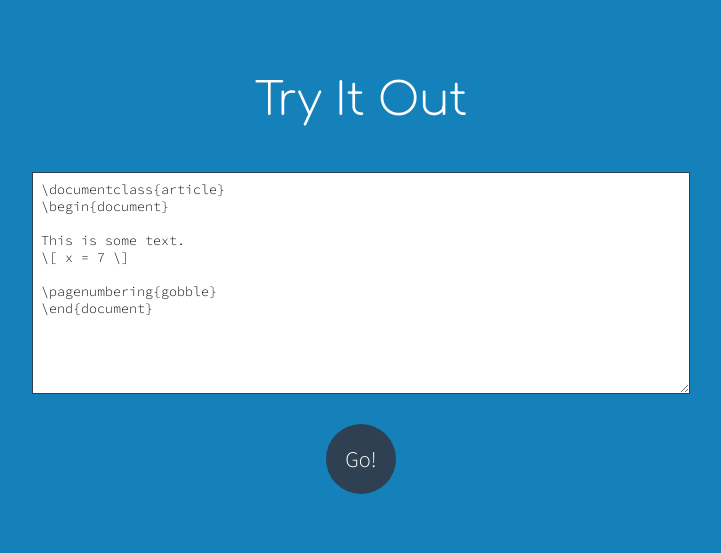
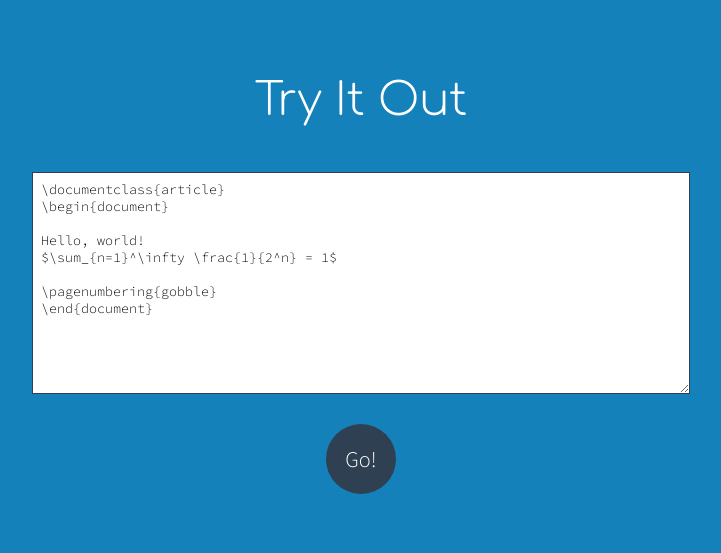
Before and after one commit to DXsmiley/rtex, a Python web app: template templates/index.html in a window 1280 px wide. Shown: the part 801-1354 px from the top of the page, without its empty margins (279-1000 px from the left). Run offline with Jinja, Linux system fonts and the light colour scheme; the template is opened without the code that fills it, so the values that code supplies are empty; some libraries are stand-ins or nearby versions.

Commit message:
Change the default 'try it out' LaTeX

```diff
--- a/templates/index.html
+++ b/templates/index.html
@@ -31,8 +31,8 @@
 			spellcheck="false" name="code" rows="12" cols="999" id="editor">\documentclass{article}
 \begin{document}
 
-This is some text.
-\[ x = 7 \]
+Hello, world!
+$\sum_{n=1}^\infty \frac{1}{2^n} = 1$
 
 \pagenumbering{gobble}
 \end{document}</textarea>
```
